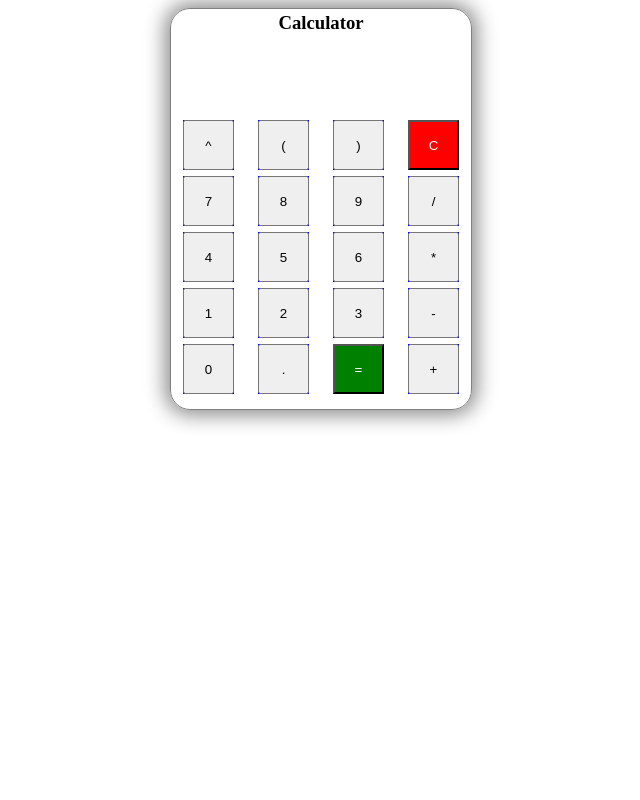
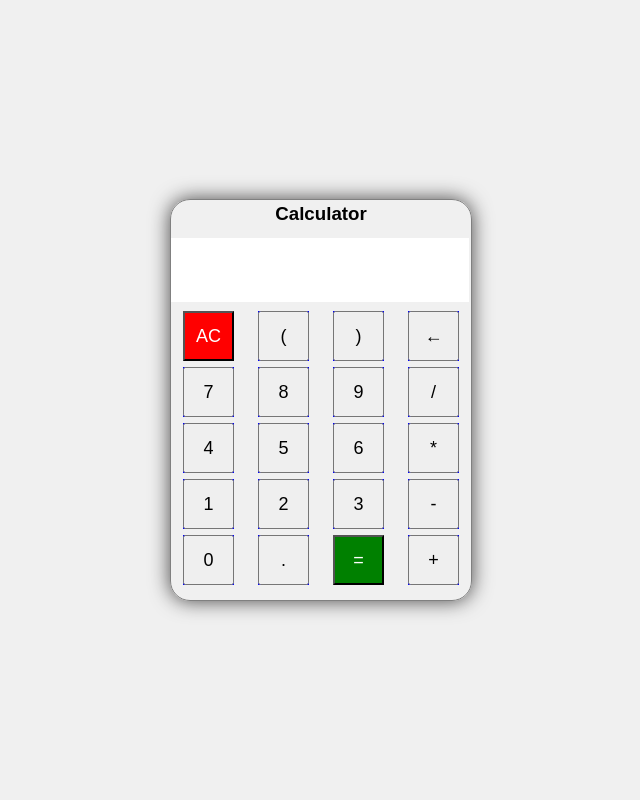
Before and after one commit to prathameshks/College-Code, a PHP site: page / in a window 1280 px wide. Shown: the whole page, without its empty margins (319-959 px from the left). Run offline with PHP 8.4, Linux system fonts and the light colour scheme.

Commit message:
Wtl practical 4 calculator

```diff
--- a/WTL/practical 4/index.html
+++ b/WTL/practical 4/index.html
@@ -30,9 +30,9 @@
             </div>
             <div class="key-area">
                 <div class="rows">
-                    <div class="key" onclick="btnFunction('^');">
-                        <button class="key-name">
-                            ^
+                    <div class="key" onclick="btnFunction('c');">
+                        <button class="key-name red">
+                            AC
                         </button>
                     </div>
                     <div class="key" onclick="btnClick('(');">
@@ -45,9 +45,9 @@
                             )
                         </button>
                     </div>
-                    <div class="key" onclick="btnFunction('c');">
-                        <button class="key-name red">
-                            C
+                    <div class="key" onclick="btnFunction('back');">
+                        <button class="key-name">
+                            &larr;
                         </button>
                     </div>
                 </div>
--- a/WTL/practical 4/style.css
+++ b/WTL/practical 4/style.css
@@ -1,5 +1,11 @@
 body{
-    text-align: center;
+    display: flex;
+    justify-content: center;
+    align-items: center;
+    min-height: 100vh;
+    margin: 0;
+    background-color: #f0f0f0;
+    font-family: Arial, sans-serif;
 }
 section{
     display: flex;
@@ -12,7 +18,8 @@ section{
     width: 300px;
     border: 1px solid gray;
     border-radius: 20px;
-    box-shadow: 0px 0px 20px 5px #00000075;
+    /* box-shadow: 0px 0px 20px 5px #00000075; */
+    box-shadow: 0 0 20px rgb(71 70 70);
     overflow: hidden;
 
 }
@@ -71,7 +78,8 @@ section{
 .key-name {
     height: 100%;
     width: 100%;
-
+    font-size: large;
+    font-weight: 500 ;
 }
 
 .red {
```
Also changed, not shown: WTL/practical 4/script.js (+25 -7 lines).
